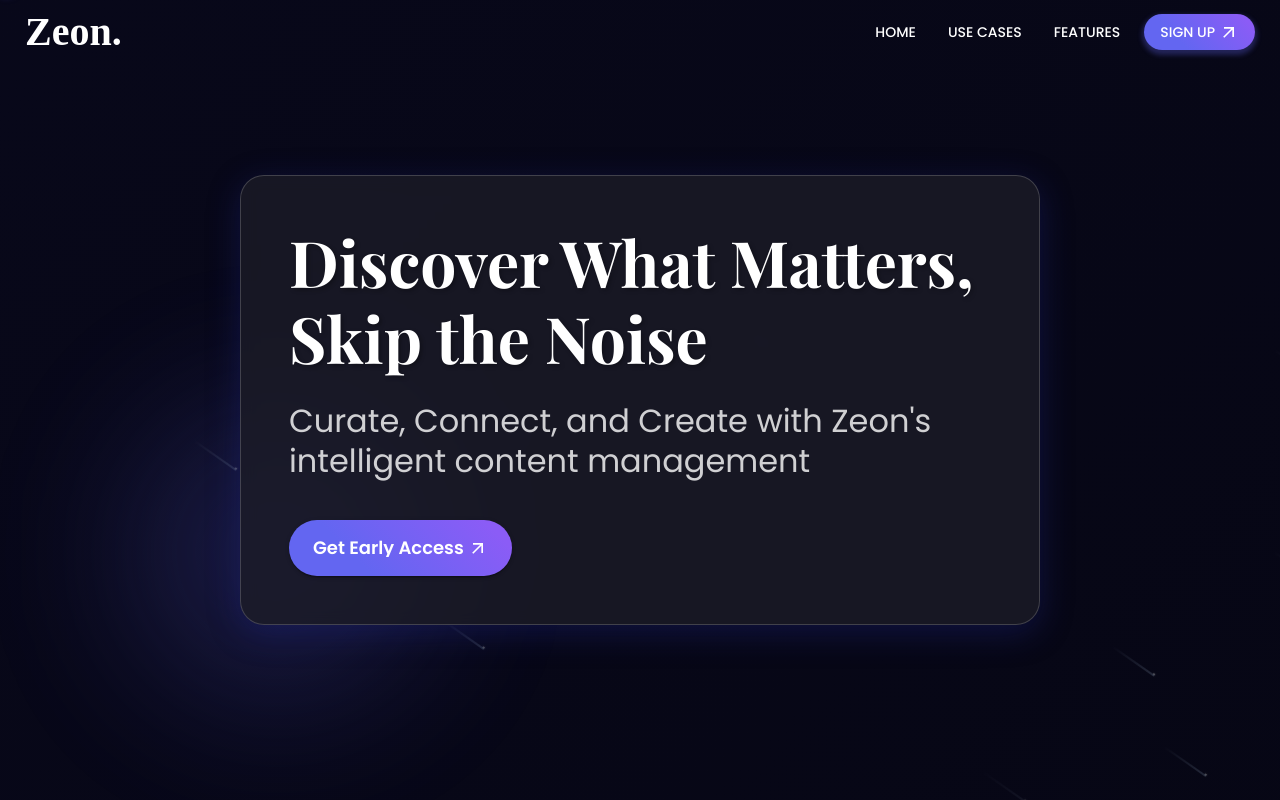
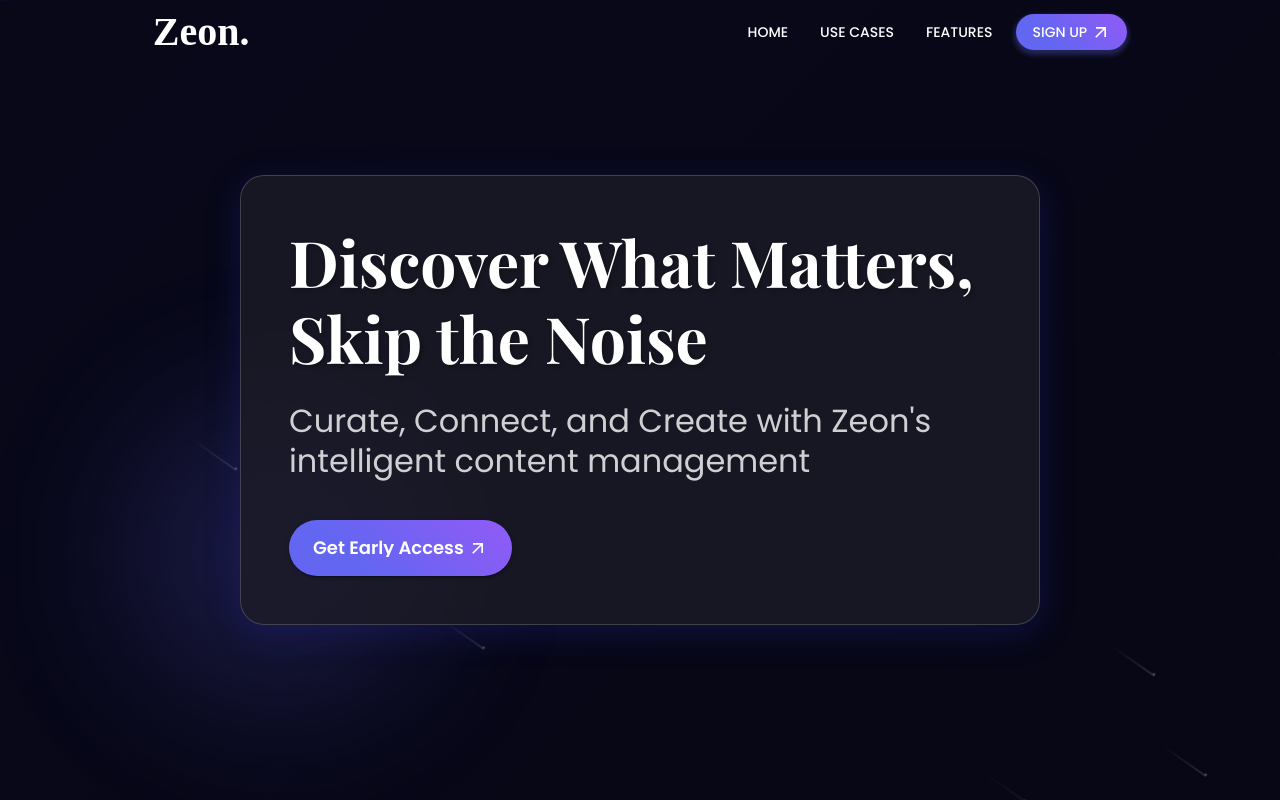
Before and after one commit to Pras2214/zeon-landing-page, a React (Vite) app: page / in a window 1280 px wide. Shown: the top 800 px of the page. Built offline with nearby package versions, Linux system fonts and the light colour scheme.

Commit message:
navbar fixed

```diff
--- a/src/components/Navbar.jsx
+++ b/src/components/Navbar.jsx
@@ -12,18 +12,20 @@ const GlassAppBar = styled(AppBar)(({ theme, isScrolled, isMobile }) => ({
   display: 'flex',
   justifyContent: 'center',
   position: 'fixed',
-  top: isScrolled ? (isMobile ? 0 : '16px') : 0,
-  left: isScrolled ? (isMobile ? 0 : '25%') : 0,
-  width: isScrolled ? (isMobile ? '100%' : '50%') : '100%',
+  top: 0,
+  left: 0,
+  width: '100%',
   maxWidth: '100%',
-  borderRadius: isScrolled ? (isMobile ? 0 : '32px') : 0,
+  borderRadius: 0,
   transition: 'all 0.5s ease',
 }));
 
-const StyledToolbar = styled(Toolbar)(({ theme, isMobile }) => ({
+const StyledToolbar = styled(Toolbar)(({ theme, isScrolled, isMobile }) => ({
   justifyContent: 'space-between',
   padding: isMobile ? '0 16px' : '0 24px',
-  width: '100%',
+  width: isScrolled ? '100%' : '80%',
+  maxWidth: '1200px',
+  margin: '0 auto',
 }));
 
 const gradientShift = keyframes`
@@ -205,7 +207,7 @@ function Navbar() {
 
   return (
     <GlassAppBar position="fixed" isScrolled={isScrolled} isMobile={isMobile}>
-      <StyledToolbar isMobile={isMobile}>
+    <StyledToolbar isMobile={isMobile} isScrolled={isScrolled}>
         <BrandText variant="h6" onClick={() => scrollToSection('hero')}>
           Zeon.
         </BrandText>
```
